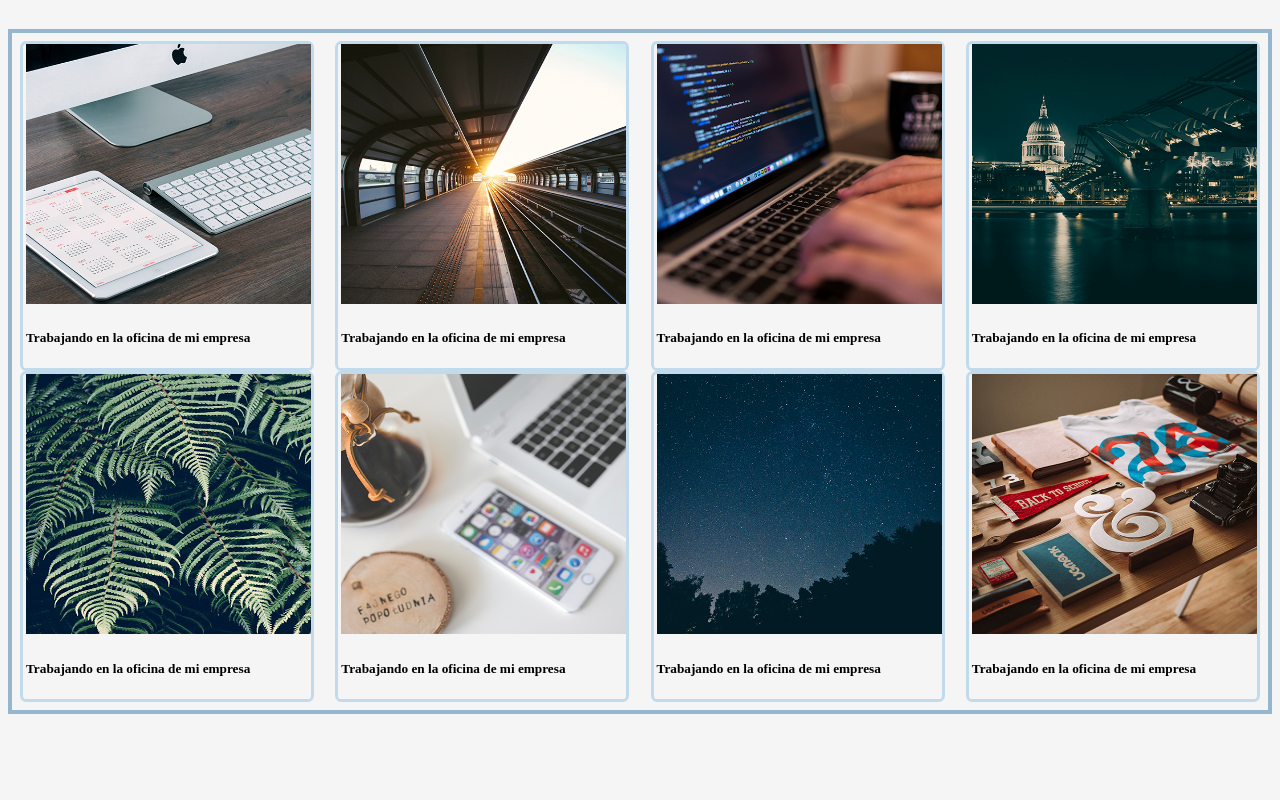
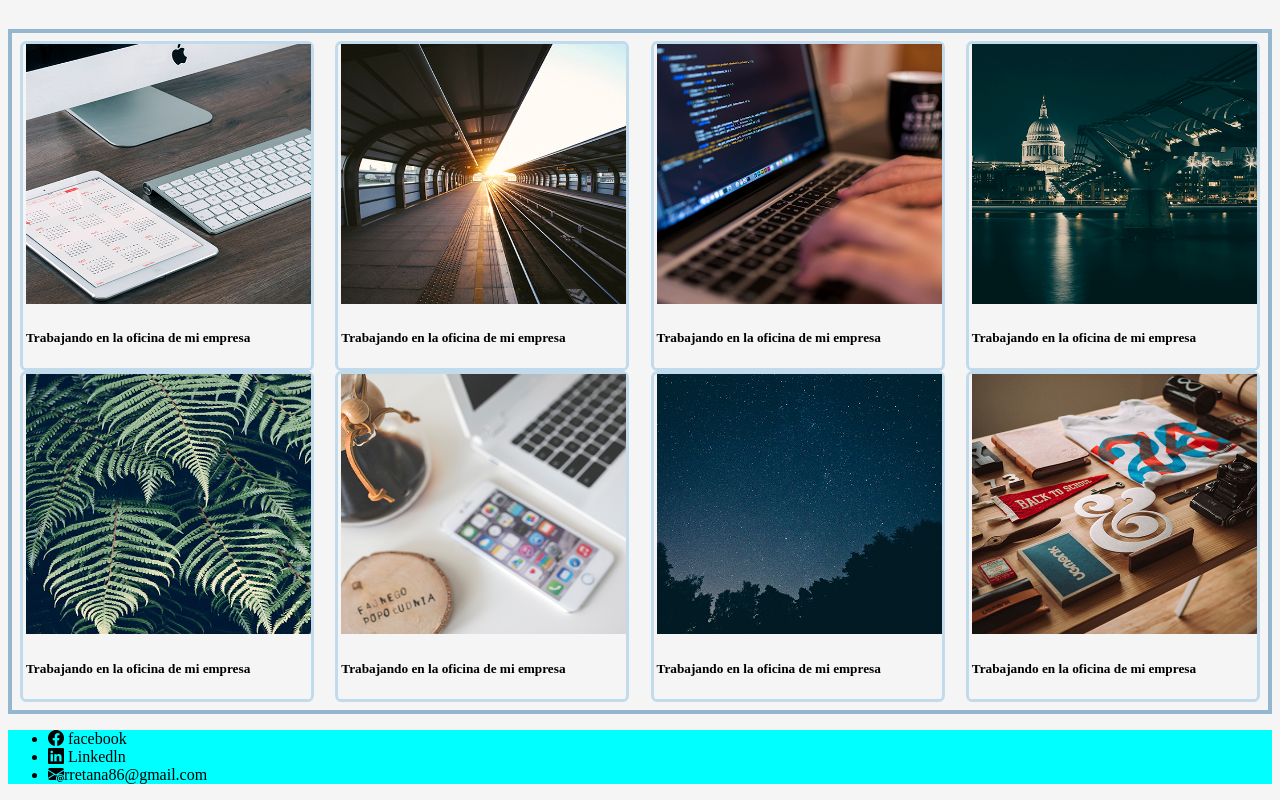
Before and after one commit to constantino76/Portafolio-01, a website: page index.html in a window 1280 px wide. Shown: the part 629-1429 px from the top of the page. Before the commit the page ends 1351 px from the top, so only its background shows below. Drawn offline with nearby package versions, Linux system fonts and the light colour scheme.

Commit message:
Agregando el footer y iconos a la seccion contactos

```diff
--- a/index.html
+++ b/index.html
@@ -8,6 +8,10 @@
   </head>
 
   <body>
+
+
+    <link rel="stylesheet" href="https://cdn.jsdelivr.net/npm/bootstrap-icons@1.11.2/font/bootstrap-icons.min.css">
+
     <div class="contenedor">
       <div class="encabezado-padre">
         <div class="encabezado-hijo">
@@ -45,6 +49,17 @@
       <div><img src="/imagenes/trabajos/8.jpg" alt="#">
         <h5> Trabajando en la oficina de mi empresa</h5></div>
 
+        </div>
+
+      </div>
+      <footer class="footer">
+      <div class="seccion-contact" style="background-color:cyan">
+        <ul><li><i class="bi bi-facebook"></i>  facebook</li>
+        <li><i class="bi bi-linkedin"></i>   Linkedln</li>
+        <li> <i class="bi bi-envelope-at-fill"></i>rretana86@gmail.com</li></ul>
+     </div>
+    </footer>
     </div>
+
   </body>
 </html>
--- /dev/null
+++ b/package.json
@@ -0,0 +1,5 @@
+{
+  "dependencies": {
+    "bootstrap": "^5.3.2"
+  }
+}
```
Also changed, not shown: 1 other file.
